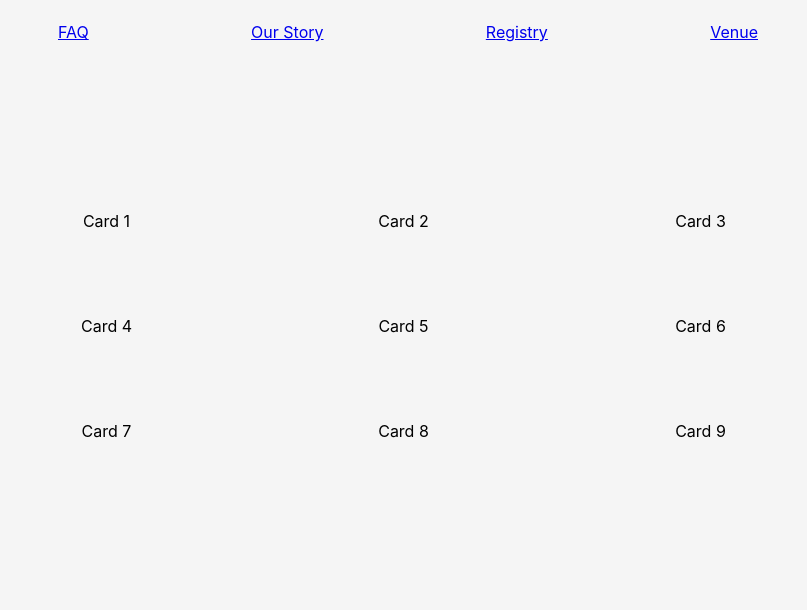
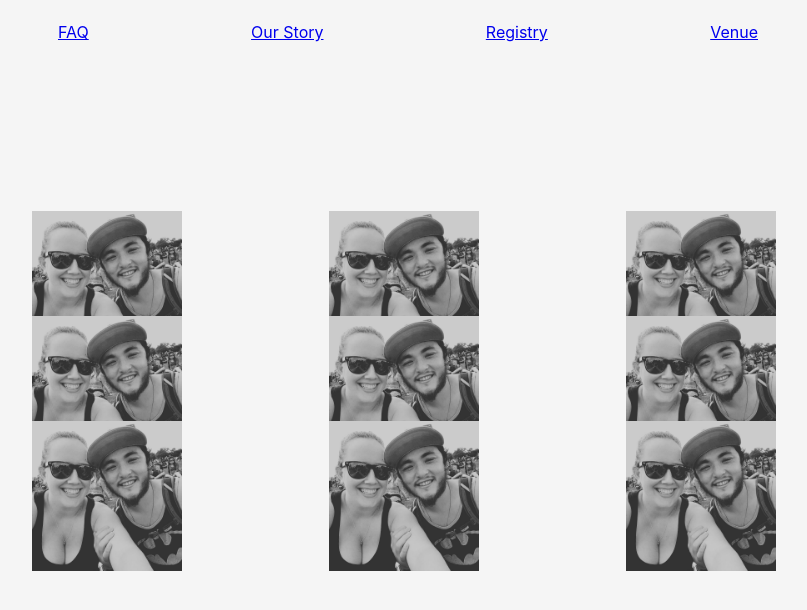
Before and after one commit to karlagoo/wedding-website, a React (Create React App) app: page /home in a window 1280 px wide. Shown: the top 610 px of the page, without its empty margins (232-1039 px from the left). Built offline with nearby package versions, Linux system fonts and the light colour scheme; a web font is replaced by a local one.

Commit message:
added img

```diff
--- a/src/components/captcha/Captcha.jsx
+++ b/src/components/captcha/Captcha.jsx
@@ -1,18 +1,37 @@
 import React from "react";
 import './captcha.css';
+import Pic1 from '../../assets/talkajimmy.png';
 
 function Captcha() {
   return (
     <div className="grid">
-      <div className="cell">Card 1</div>
-      <div className="cell">Card 2</div>
-      <div className="cell">Card 3</div>
-      <div className="cell">Card 4</div>
-      <div className="cell">Card 5</div>
-      <div className="cell">Card 6</div>
-      <div className="cell">Card 7</div>
-      <div className="cell">Card 8</div>
-      <div className="cell">Card 9</div>
+      <div className="cell">
+        <img src={Pic1} alt="talka-jimmy" />
+      </div>
+      <div className="cell">
+        <img src={Pic1} alt="talka-jimmy" />
+      </div>
+      <div className="cell">
+        <img src={Pic1} alt="talka-jimmy" />
+      </div>
+      <div className="cell">
+        <img src={Pic1} alt="talka-jimmy" />
+      </div>
+      <div className="cell">
+        <img src={Pic1} alt="talka-jimmy" />
+      </div>
+      <div className="cell">
+        <img src={Pic1} alt="talka-jimmy" />
+      </div>
+      <div className="cell">
+        <img src={Pic1} alt="talka-jimmy" />
+      </div>
+      <div className="cell">
+        <img src={Pic1} alt="talka-jimmy" />
+      </div>
+      <div className="cell">
+        <img src={Pic1} alt="talka-jimmy" />
+      </div>
     </div>
   );
 }
--- a/src/components/captcha/captcha.css
+++ b/src/components/captcha/captcha.css
@@ -11,3 +11,8 @@
     margin-bottom: 5px;
     text-align: center;
 }
+
+img{
+    width: 150px;
+    height: 150px;
+}
```
Also changed, not shown: src/assets/talkajimmy.png (added), 1 other file (tests, documents, lock files or other folders).
